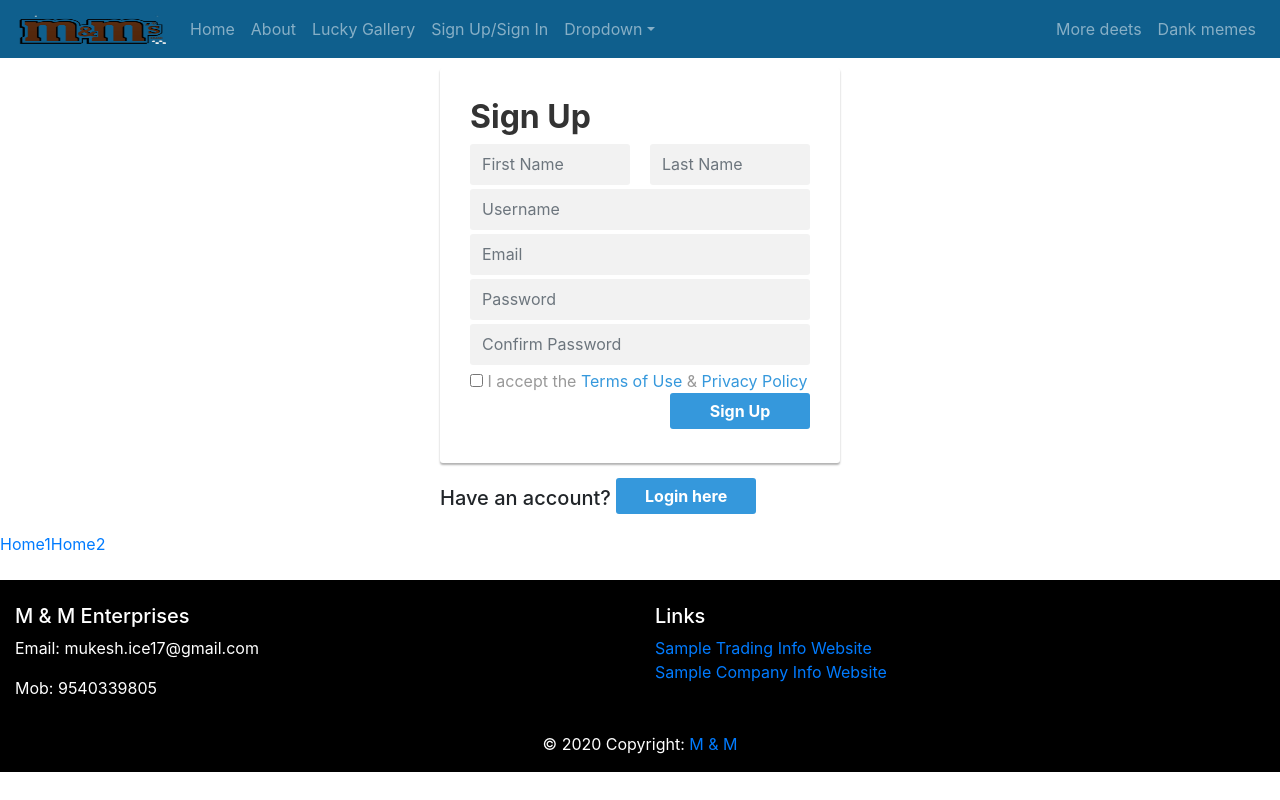
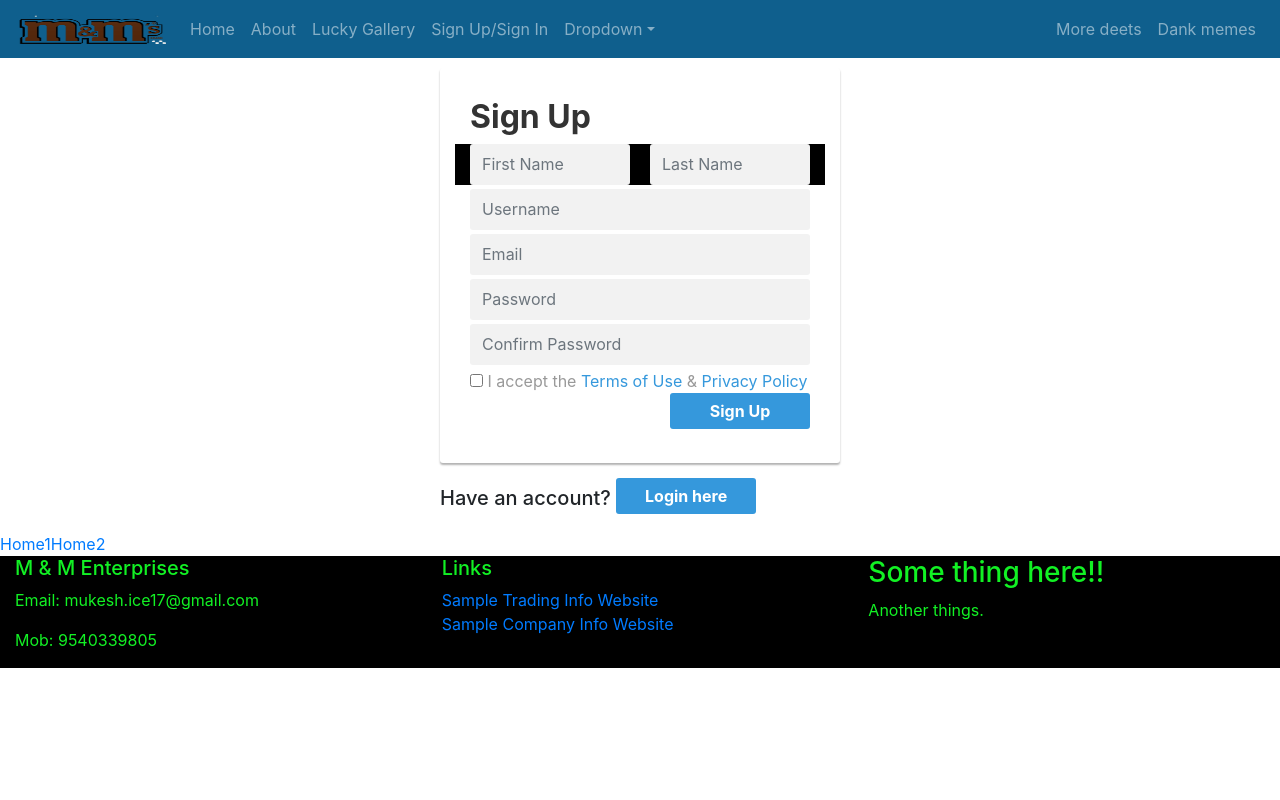
Before and after one commit to maurya20/MyReactapps, a React (Create React App) app: page /signup in a window 1280 px wide. Built offline with nearby package versions, Linux system fonts and the light colour scheme; the HTML template or start-up script is replaced by a standard one.

Commit message:
New footer component using bootstrap grid.

```diff
--- a/src/App.js
+++ b/src/App.js
@@ -6,6 +6,7 @@ import Home from "./components//Home";
 import About from "./components//About";
 import Gallery from './components//Gallery'
 import Signup from "./components/Signup";
+import Footer1 from './components/Footer1';
 
 
 class App extends Component {
@@ -26,7 +27,8 @@ class App extends Component {
           <NavLink to={'/about'}>Home2</NavLink>
         </BrowserRouter>
 
-        <Footer />
+        <Footer1 />
+        {/* <Footer /> */}
       </div>
     )
   }
--- a/src/components/Footer.css
+++ b/src/components/Footer.css
@@ -19,3 +19,16 @@
     color: white;
     text-align: center;
  }
+
+
+ /* For footer1 */
+ .footer1{
+     position: relative;
+     bottom: 0;
+     left: 0;
+     right: 0;
+ }
+ .col{
+     background-color: black;
+     color: rgb(18, 241, 36);
+ }
--- /dev/null
+++ b/src/components/Footer1.js
@@ -0,0 +1,42 @@
+import React, { Component } from "react";
+import "./Footer.css";
+
+export class Footer1 extends Component {
+  render() {
+    return (
+      <div className="footer1">
+        <div className="container-fluid">
+          <div className="row">
+            <div className="col">
+              {" "}
+              <h5 className="title">M & M Enterprises</h5>
+              <p>Email: mukesh.ice17@gmail.com</p>
+              <p>Mob: 9540339805</p>
+            </div>
+            <div className="col">
+              <h5 className="title">Links</h5>
+              <ul>
+                <li className="list-unstyled">
+                  <a href="https://maurya20.github.io/rrt/">
+                    Sample Trading Info Website
+                  </a>
+                </li>
+                <li className="list-unstyled">
+                  <a href="https://maurya20.github.io/amb_website/">
+                    Sample Company Info Website
+                  </a>
+                </li>
+              </ul>
+            </div>
+            <div className="col">
+              <h3>Some thing here!!</h3>
+              <p>Another things.</p>
+            </div>
+          </div>
+        </div>
+      </div>
+    );
+  }
+}
+
+export default Footer1;
```
